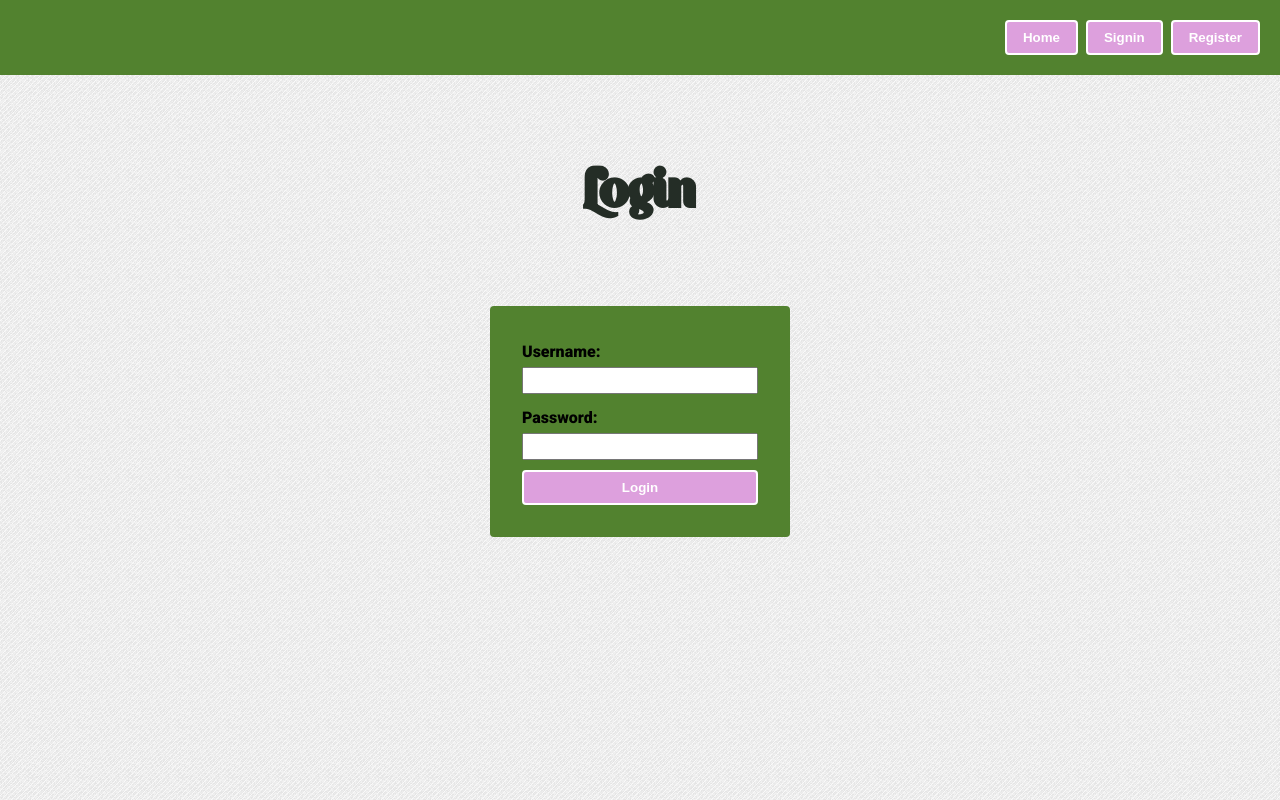
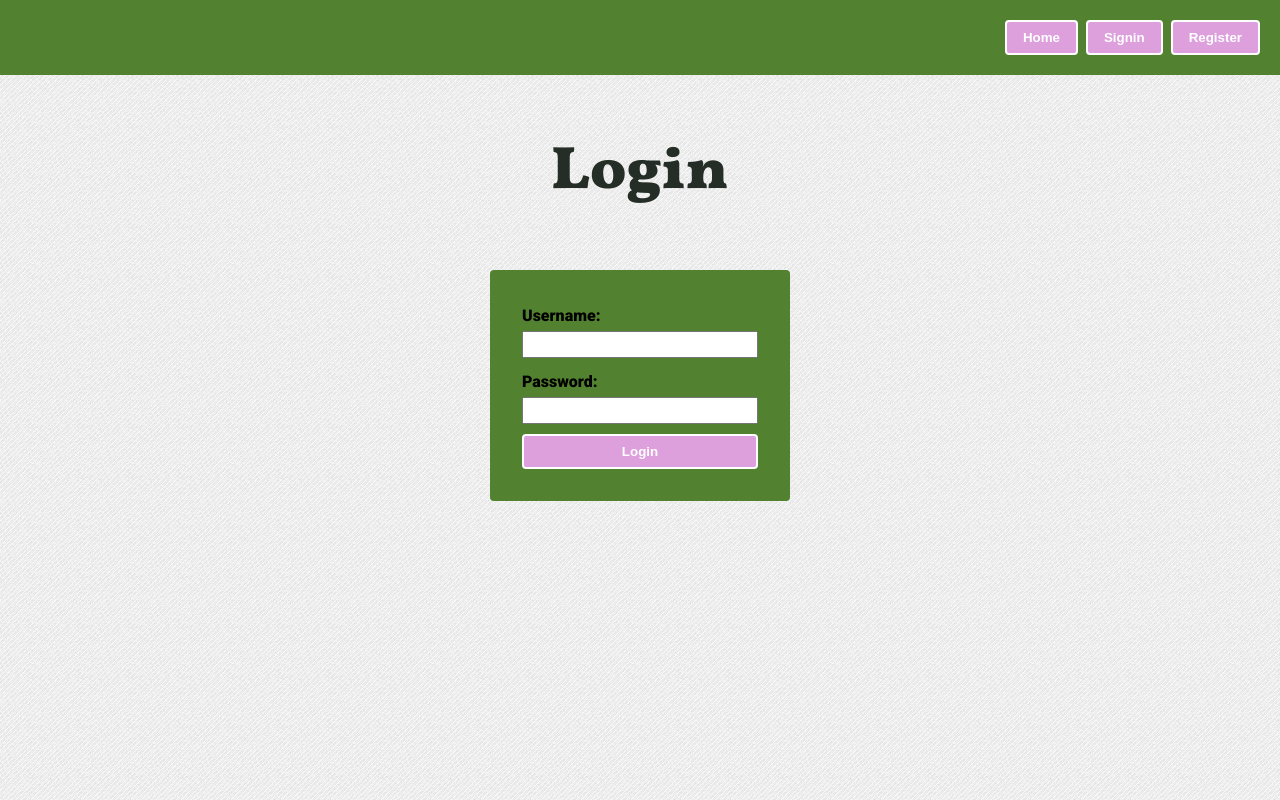
Before and after one commit to ikbenwen/greenery, a React (Create React App) app: page /signin in a window 1280 px wide. Built offline with nearby package versions, Linux system fonts and the light colour scheme.

Commit message:
updated header font

```diff
--- a/src/App.css
+++ b/src/App.css
@@ -1,7 +1,5 @@
-@font-face {
-  font-family: quacker-font;
-  src: url("./assets/quacker-font/Quacker-vmAvD.otf");
-}
+@import url('https://fonts.googleapis.com/css2?family=Vollkorn:wght@900&display=swap');
+
 .text-form-container {
   display: flex;
   justify-content: center;
@@ -28,8 +26,8 @@ form input {
 }
 
 h1 {
-  font-family: quacker-font;
-  font-size: 80px;
+  font-family: 'Vollkorn', serif;
+  font-size: 60px;
   padding: 16px 0;
   color: #242D26;
   text-align: center;
```
Also changed, not shown: src/assets/quacker-font/Quacker-vmAvD.otf (deleted), src/assets/quacker-font/info.txt (deleted), src/assets/quacker-font/misc/READ THIS.txt (deleted), 1 other file (tests, documents, lock files or other folders).
